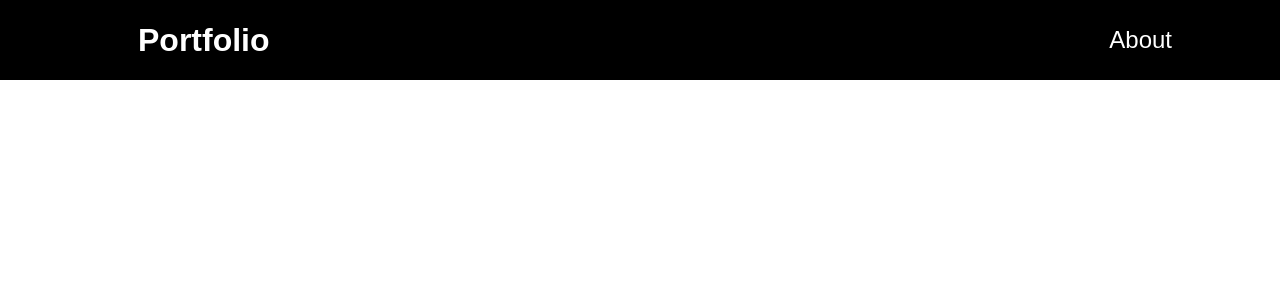
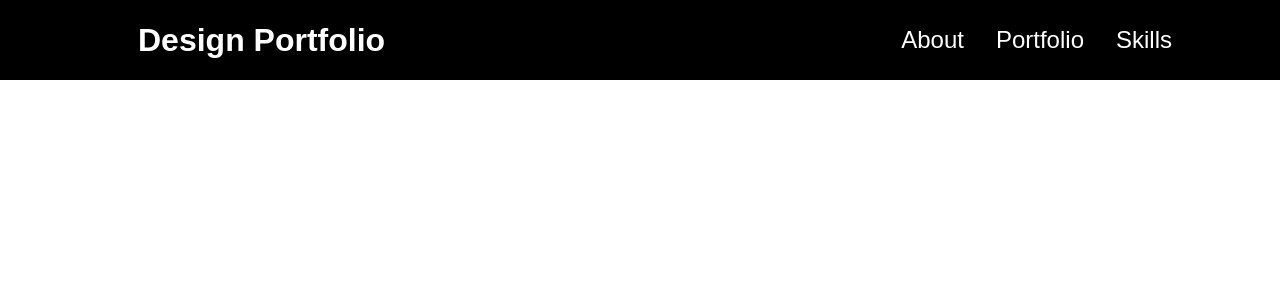
Before and after one commit to NBK-01/React-Portfolio, a React (Create React App) app in the folder react-portfolio/: page / in a window 1280 px wide. Shown: the top 300 px of the page. Built offline with nearby package versions, Linux system fonts and the light colour scheme.

Commit message:
Spelling error in nav fixed

```diff
--- a/react-portfolio/src/components/Navbar/index.js
+++ b/react-portfolio/src/components/Navbar/index.js
@@ -8,13 +8,19 @@ const Navbar = () => {
         <>
             <Nav>
                 <NavbarWrapper>
-                    <NavLogo> Portfolio </NavLogo>
+                    <NavLogo> Design Portfolio </NavLogo>
                     <IconMobile>
                         <FaBars />
                     </IconMobile>
                     <NavItems>
                         <Item>
                             <NavLinks to="about"> About </NavLinks>
+                        </Item>
+                        <Item>
+                            <NavLinks to="portfolio"> Portfolio </NavLinks>
+                        </Item>
+                        <Item>
+                            <NavLinks to="skill"> Skills </NavLinks>
                         </Item>
                     </NavItems>
                 </NavbarWrapper>
```
